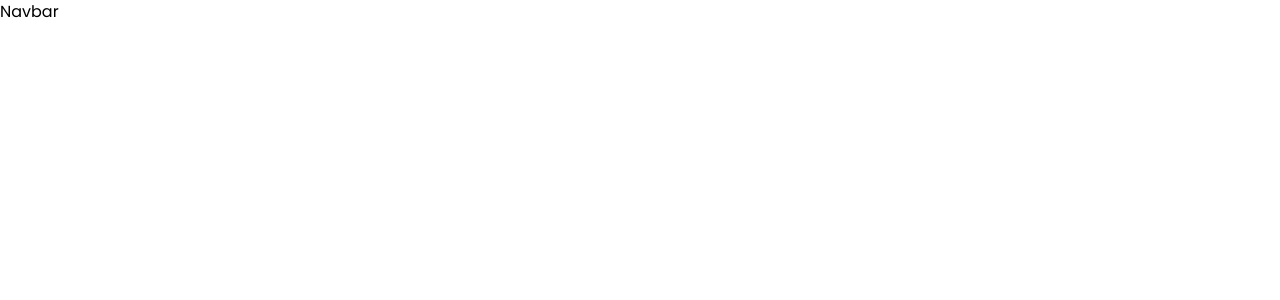
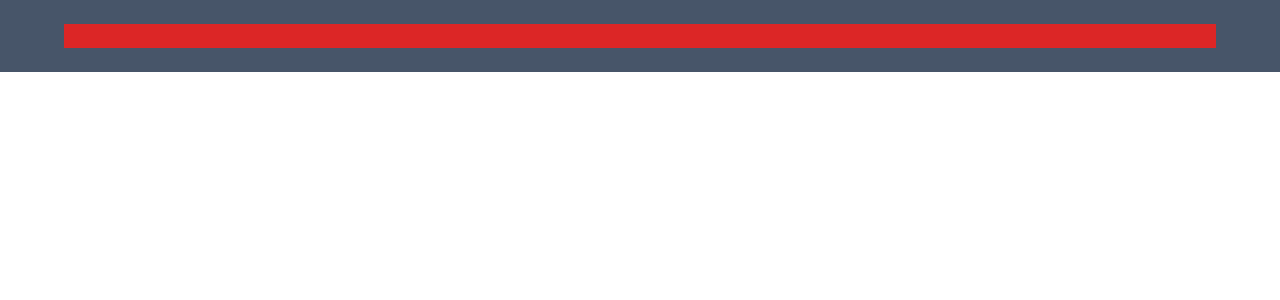
Before and after one commit to iamclement1/Foodie, a React (Vite) app: page / in a window 1280 px wide. Shown: the top 300 px of the page. Built offline with nearby package versions, Linux system fonts and the light colour scheme.

Commit message:
feats: navbar + added router in main

```diff
--- a/src/components/Navbar.jsx
+++ b/src/components/Navbar.jsx
@@ -2,7 +2,14 @@ import React from 'react'
 
 const Navbar = () => {
     return (
-        <div>Navbar</div>
+        <div className='fixed z-50 w-screen bg-slate-600 p-6 px-16 ' >
+            {/* desktop & tablet */}
+            <div className='hidden md:flex w-full bg-red-600 p-3 border-none' ></div>
+
+
+            {/* mobile phone  */}
+            <div className="flex md:hidden w-full h-full bg-blue-500 p-5" ></div>
+        </div>
     )
 }
 
--- a/src/main.jsx
+++ b/src/main.jsx
@@ -1,9 +1,10 @@
 import React from 'react'
 import ReactDOM from 'react-dom/client'
 import App from './App'
+import { BrowserRouter as Router } from 'react-router-dom'
 
 ReactDOM.createRoot(document.getElementById('root')).render(
-  <React.StrictMode>
+  <Router>
     <App />
-  </React.StrictMode>,
+  </Router>,
 )
```
